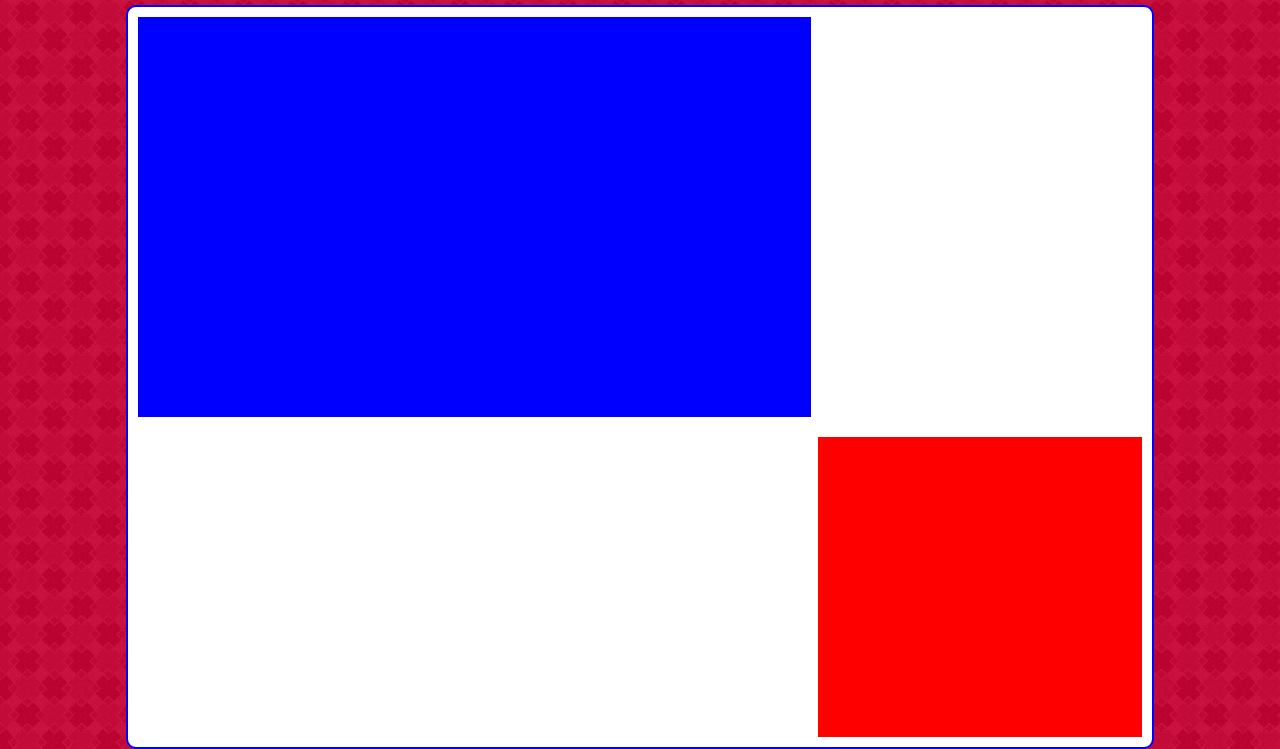
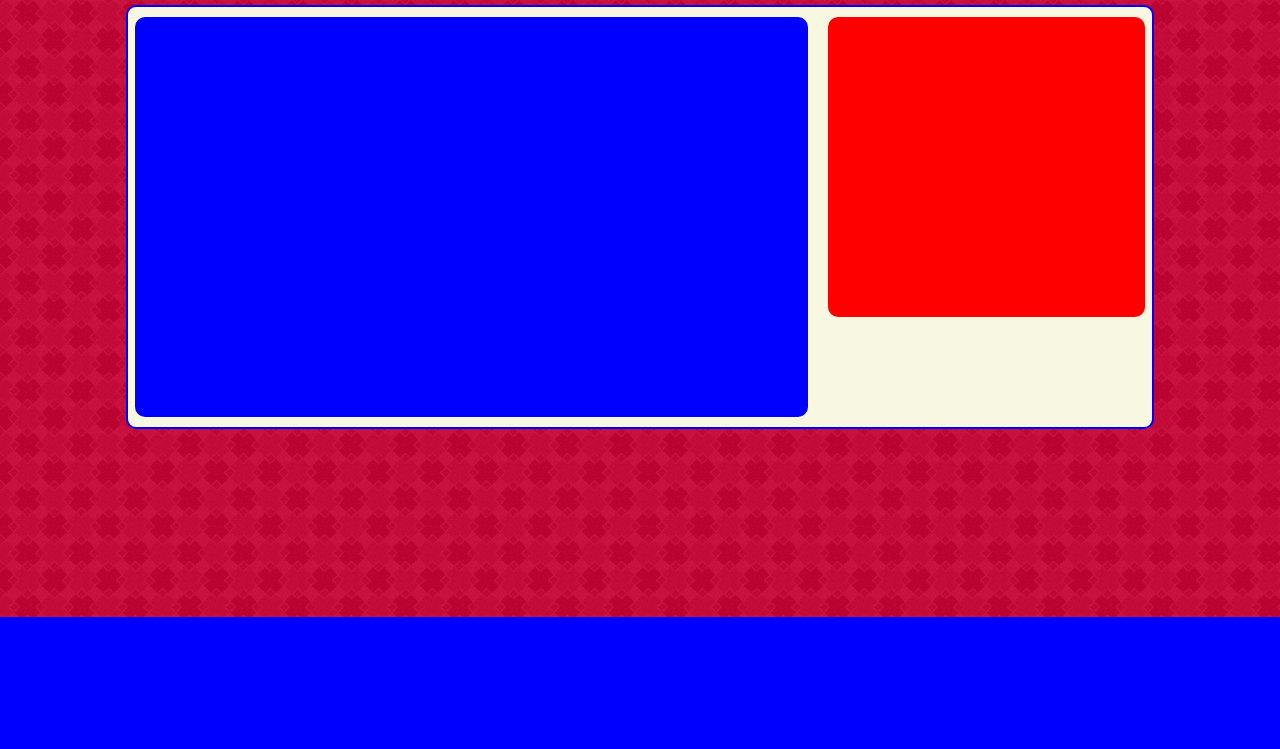
Before and after one commit to Zippie91/chirodbh2, a PHP site: page /layout/MainTemp.html in a window 1280 px wide. Shown: the part 183-932 px from the top of the page. After the commit the page ends 800 px from the top, so only its background shows below. Run offline with PHP 8.4, Linux system fonts and the light colour scheme.

Commit message:
change responive size and margin

```diff
--- a/CSS/main.css
+++ b/CSS/main.css
@@ -68,7 +68,7 @@ nav .child {
   left: 0;
   position:relative;
   background-color: #0A9605;
-  opacity: 0.8;
+  border-top: 1px solid black;
 }
 
 nav .child li {
@@ -84,7 +84,7 @@ nav ul li:hover ul {
 
 /* Content */
 #container {
-  background-color: white;
+  background-color: #f7f7e2;
   width: 80%;
   border: 2px solid blue;
   border-radius: 10px;
@@ -96,16 +96,20 @@ nav ul li:hover ul {
   width: 65.7104%; /* (1000px - 10px - 5px) / 1499px */
   height: 400px;
   margin: 10px;
-  margin-right: 5px;
+  margin-left: 0.6671%;
+  margin-right: 0.3335%;
   background-color: blue;
   float:left;
+  border-radius: 10px
 }
 
 aside {
-  width: 31.6488%; /* (490 - 10px - 5px) / 1499px */
+  width: 31.0207%; /* (490 - 10px - 5px) / 1499px */
   height: 300px;
   margin: 10px;
-  margin-left: 5px;
+  margin-right: 0.6671%;
+  margin-left: 0.3335%;
   background-color: red;
   float: right;
+  border-radius: 10px;
 }
--- a/layout/MainTemp.html
+++ b/layout/MainTemp.html
@@ -41,11 +41,7 @@
 
       </div>
       <aside>
-        <p>
-
-        </p>
       </aside>
-      <div class="clearfloat"></div>
     </div>
   </body>
 </html>
```
